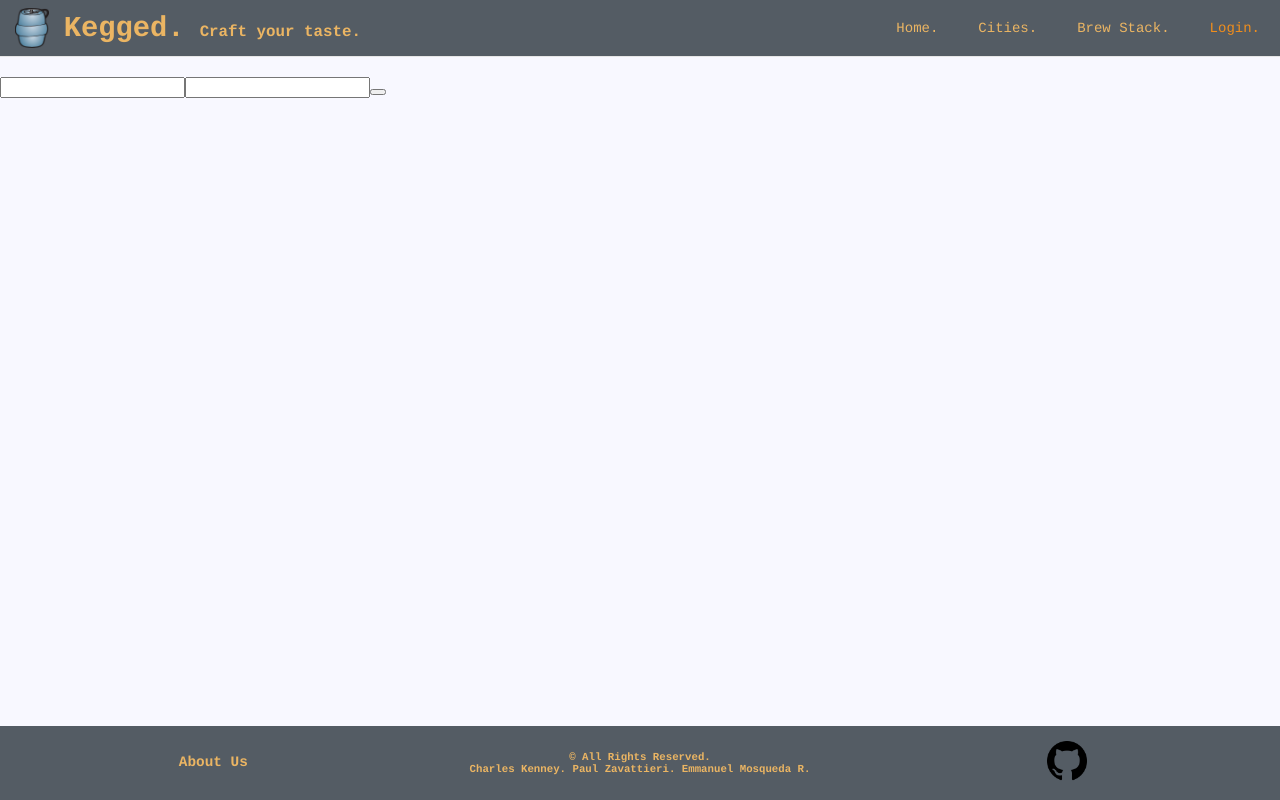
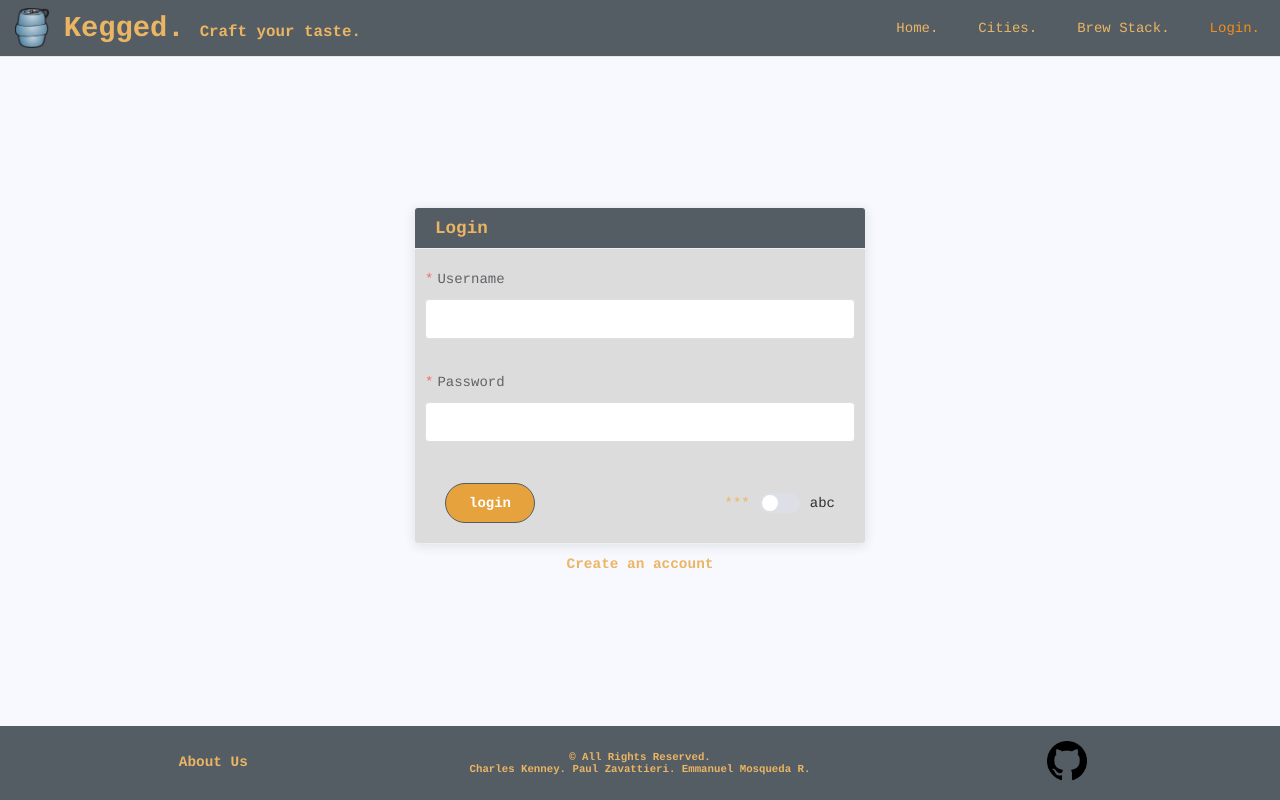
Before and after one commit to kegged/client, a Nuxt app: page /login in a window 1280 px wide. Built offline with nearby package versions, Linux system fonts and the light colour scheme.

Commit message:
finish login page

```diff
--- a/components/Button.vue
+++ b/components/Button.vue
@@ -3,14 +3,27 @@
   <el-button
     round
     type="warning"
-    class="intro-button">{{ text }}
+    class="intro-button"
+    @click="emitClick"
+    :disabled="disabled"
+  >
+    {{ text }}
   </el-button>
 </template>
 
 <script>
 export default {
   // define props, text, expect a string
-  props: { text: String }
+  props: {
+    text: String,
+    disabled: {
+      type: Boolean,
+      default: false,
+    }
+  },
+  methods: {
+    emitClick() { this.$emit('click') }
+  }
 }
 </script>
 
--- a/pages/login.vue
+++ b/pages/login.vue
@@ -1,29 +1,147 @@
 <template>
-  <div>
-    <input type="text" v-model="userName" />
-    <input type="text" v-model="passWord" />
-    <button @click="preformLogin" />
+  <div class="login-root">
+    <el-card class="login-card">
+      <!-- Header -->
+      <div slot="header">
+        <span>Login</span>
+      </div>
+      <!-- Form -->
+      <el-form
+        status-icon
+        :model="form"
+        :rules="rules"
+        ref="form"
+      >
+        <el-form-item label="Username" prop="userName">
+          <el-input
+            spellcheck="false"
+            auto-complete="off"
+            type="text"
+            v-model="form.userName"
+          />
+        </el-form-item>
+        <el-form-item label="Password" prop="passWord">
+          <el-input
+            spellcheck="false"
+            auto-complete="off"
+            :type="showPassword ? 'text' : 'password'"
+            v-model="form.passWord"
+          />
+        </el-form-item>
+        <div class="login-form-controls">
+          <x-button
+            text="login"
+            @click="preformLogin"
+          />
+          <el-switch
+            v-model="showPassword"
+            active-color="#ebb563"
+            inactive-text="***"
+            active-text="abc"
+          />
+        </div>
+      </el-form>
+    </el-card>
+    <nuxt-link class="login-link" to="/register">
+      <strong>
+        Create an account
+      </strong>
+    </nuxt-link>
   </div>
 </template>
 
 <script>
 import { mapActions } from 'vuex'
 
+import { Button } from '@/components'
 import { LOGIN } from '@/store/types/actions'
 
 export default {
+  components: { 'x-button': Button },
   data() {
+    // validate username
     return {
-      userName: '',
-      passWord: '',
+      showPassword: false,
+      form: {
+        userName: '',
+        passWord: '',
+      },
+      rules: {
+        userName: [
+          {
+            required: true,
+            message: 'Please enter your username',
+            trigger: 'blur',
+          },
+          {
+            pattern: /^[a-z0-9-_]{3,20}$/i,
+            message: 'Invalid username',
+            trigger: 'blur'
+          }
+        ],
+        passWord: [
+          {
+            required: true,
+            message: 'Please enter your password',
+            trigger: 'blur',
+          },
+          {
+            pattern: /^.{8,20}$/i,
+            message: 'Invalid password',
+            trigger: 'blur',
+          },
+        ],
+      }
     }
   },
   methods: {
     ...mapActions({ login: LOGIN }),
     preformLogin() {
-      const { userName, passWord } = this
-      this.login({ userName, passWord })
+      const { form } = this
+      this.$refs.form.validate(valid => {
+        if (valid) this.login(form)
+        this.form.passWord = ''
+        this.$refs.form.clearValidate()
+        this.$refs.form.validateField('userName')
+      })
     }
   }
 }
 </script>
+
+<style>
+.login-root {
+  display: flex;
+  align-items: center;
+  justify-content: center;
+  flex-direction: column;
+}
+
+.login-card {
+  width: 450px;
+}
+
+.login-link {
+  margin-top: 10px;
+  text-decoration: none;
+  color: #ebb563;
+  font-weight: bold;
+  font-size: 0.9em;
+  line-height: 1.5em;
+}
+
+.login-form-controls {
+  margin: 10px 20px;
+  margin-top: 40px;
+  display: flex;
+  align-items: center;
+  justify-content: space-between;
+}
+
+</style>
+
+<style>
+.el-switch__label.is-active {
+  color: #ebb563 !important;
+}
+</style>
--- a/store/modules/auth.js
+++ b/store/modules/auth.js
@@ -1,5 +1,5 @@
 import axios from '@/plugins/axios'
-import { Notification } from 'element-ui'
+import { Notification, Message } from 'element-ui'
 
 import * as mutationTypes from '../types/mutations'
 import * as actionTypes from '../types/actions'
@@ -36,12 +36,19 @@ const actions = {
         userName,
         passWord
       })
+      // set user
       axios.defaults.headers.common['Authorization'] = `Bearer ${data.token}`
       commit(mutationTypes.SET_USER, data)
+      // go home
+      this.app.router.push('/')
+      Notification({
+        title: 'Welcome back',
+        message: `Welcome, ${data.user.firstName || 'user'}!`,
+      })
     } catch (err) {
-      // TODO: handle
-      console.error(err)
-      Notification({ title: 'Error', message: 'Could not login!' })
+      const message = err.response.status === 401 || 404 ?
+        'Incorrect username or password' : 'Could not login'
+      Message({ type: 'error', message })
     }
   }
 }
```
